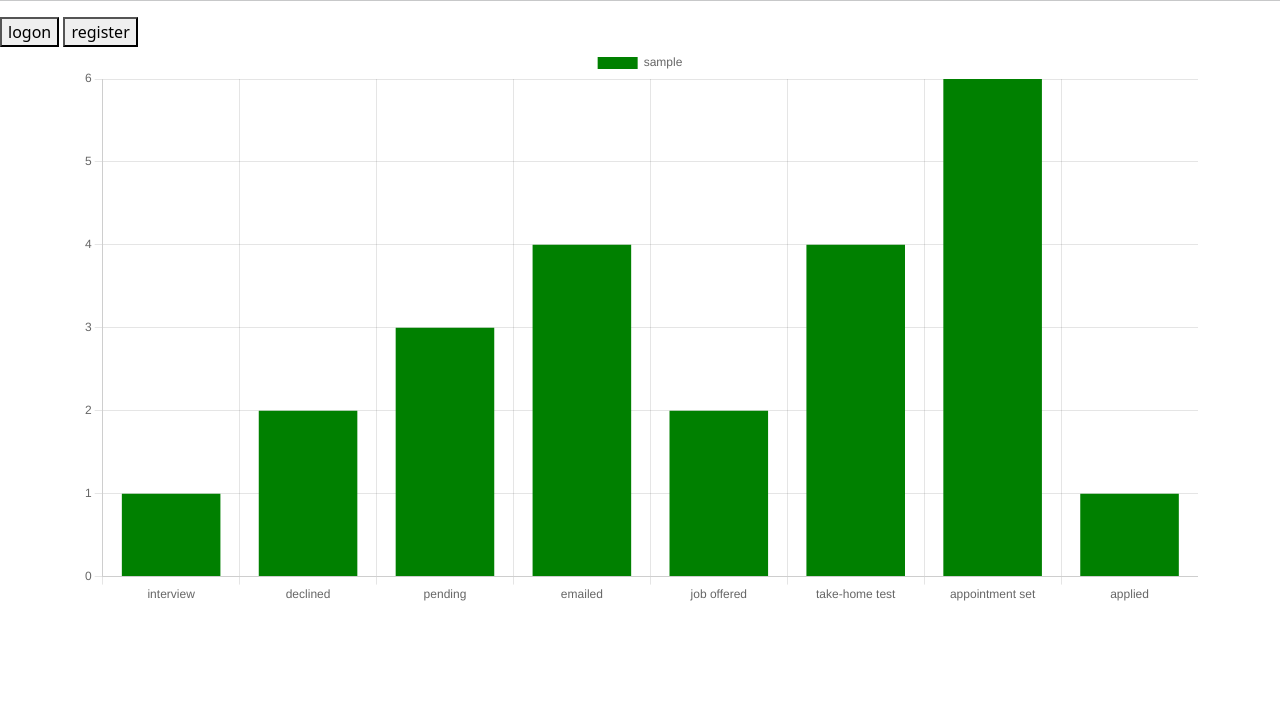
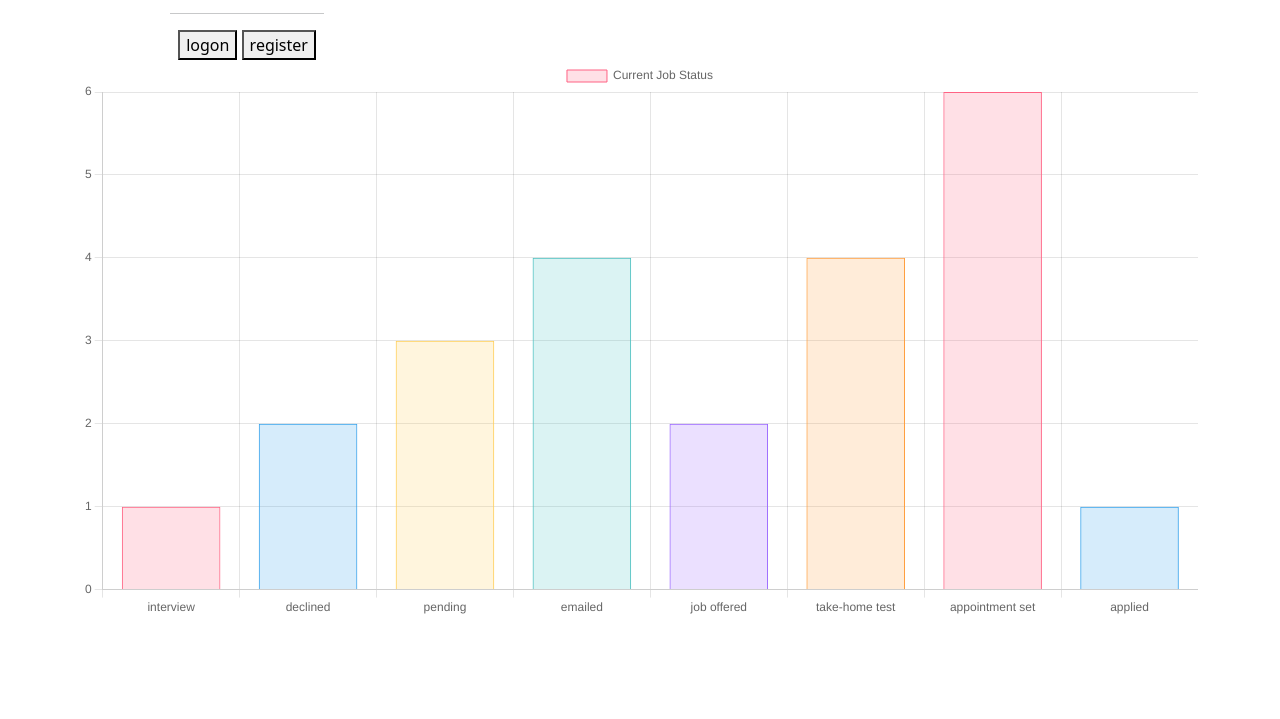
Before and after one commit to Dahlak76/FinalsJobsAPI, a website: page public/index.html in a window 1280 px wide. Shown: the part 81-800 px from the top of the page. Drawn offline with nearby package versions, Linux system fonts and the light colour scheme.

Commit message:
shifted margin away from edge/ still rendering fine

```diff
--- a/public/charts.js
+++ b/public/charts.js
@@ -5,9 +5,25 @@
      data: {
          labels: ['interview', 'declined', 'pending', 'emailed', 'job offered', 'take-home test', 'appointment set', 'applied'],
          datasets: [{
-          label: 'sample',
+          label: 'Current Job Status',
           data: [1, 2, 3, 4, 2, 4, 6, 1],
-          backgroundColor: 'green'
+          backgroundColor: [
+            'rgba(255, 99, 132, 0.2)',
+            'rgba(54, 162, 235, 0.2)',
+            'rgba(255, 206, 86, 0.2)',
+            'rgba(75, 192, 192, 0.2)',
+            'rgba(153, 102, 255, 0.2)',
+            'rgba(255, 159, 64, 0.2)'
+        ],
+        borderColor: [
+            'rgba(255, 99, 132, 1)',
+            'rgba(54, 162, 235, 1)',
+            'rgba(255, 206, 86, 1)',
+            'rgba(75, 192, 192, 1)',
+            'rgba(153, 102, 255, 1)',
+            'rgba(255, 159, 64, 1)'
+        ],
+        borderWidth: 1
          }]
      },
      options: {},
--- a/public/index.html
+++ b/public/index.html
@@ -11,6 +11,7 @@
 </head>
 
 <body>
+    <div style="float: left; margin-left: 170px; margin-top: 13px; text-align: center;">
     <h1>Jobs List</h1>
     <button type="button" id="logoff" style="display:none;">logoff</button>
     <hr>
@@ -90,6 +91,7 @@
             <button type="button" id="edit-cancel">cancel</button>
         </form>
     </div>
+    </div>
     <div class="container">
         <canvas id="myChart"></canvas>
     </div>
```
